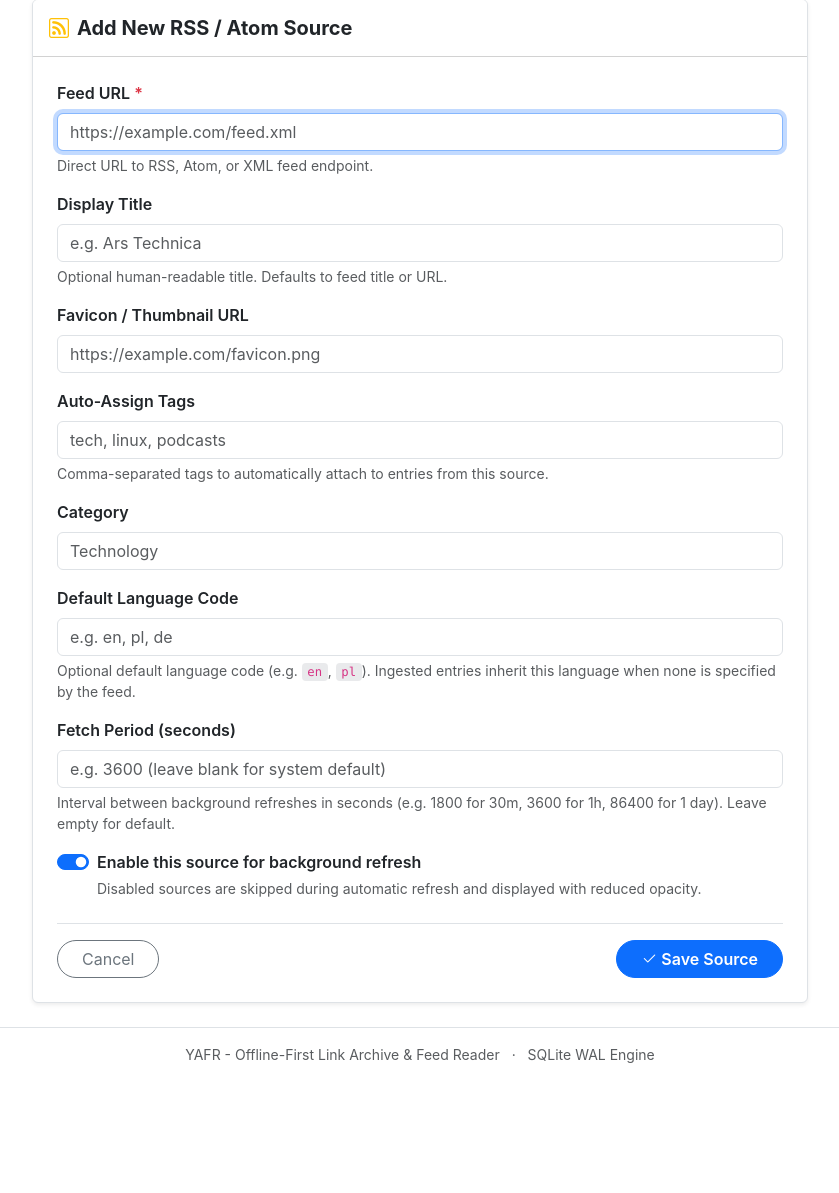
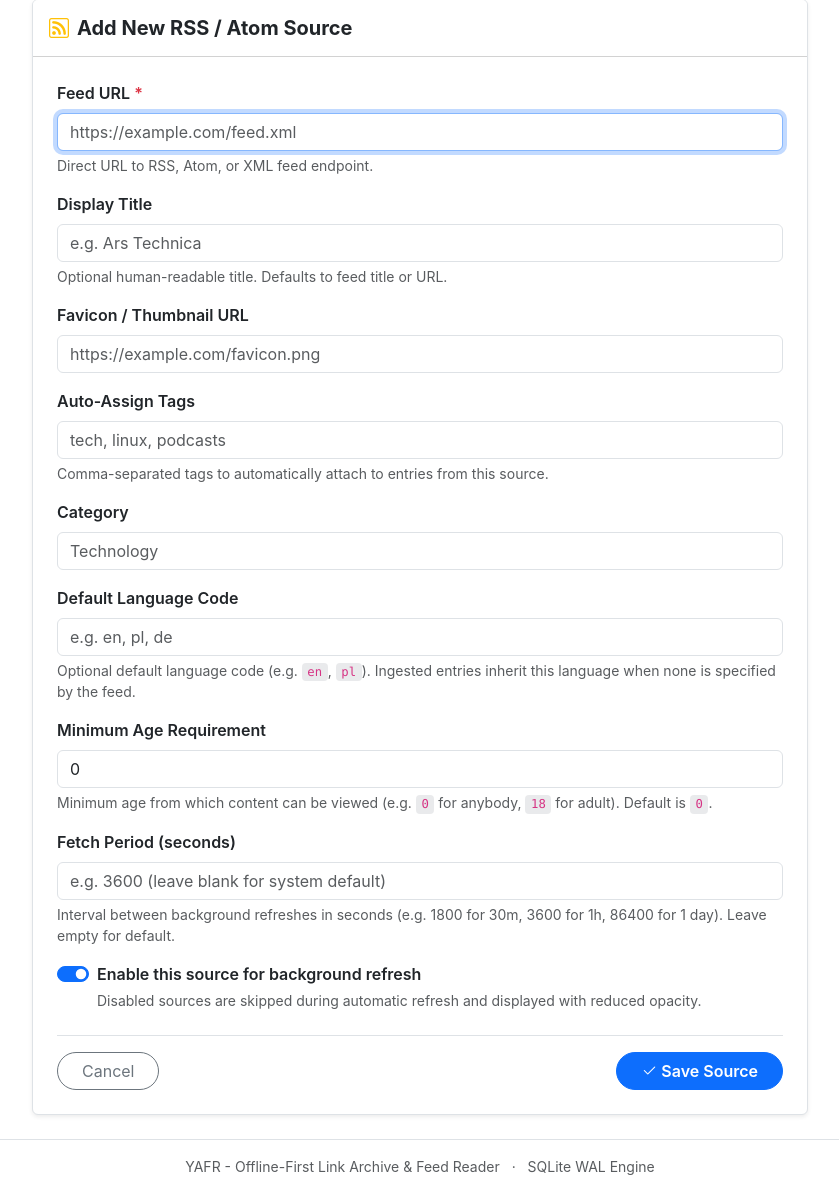
Before and after one commit to rumca-js/yafr_next, a Flask app: page /sources/new/rss in a window 1280 px wide. Shown: the part 154-1347 px from the top of the page, without its empty margins (220-1059 px from the left). Before the commit the page ends 1217 px from the top, so only its background shows below. Run offline with Flask 3, Linux system fonts and the light colour scheme.

Commit message:
Age from source is auto applied to entries

```diff
--- a/yafr/services/source_service.py
+++ b/yafr/services/source_service.py
@@ -302,6 +302,10 @@ class SourceService:
             if not link:
                 continue
 
+            entry_age = item.get("age")
+            if entry_age is None and source is not None:
+                entry_age = source.age if source.age is not None else 0
+
             created_entry = builder.build_and_save(
                 link=link,
                 title=item.get("title"),
@@ -311,6 +315,7 @@ class SourceService:
                 author=item.get("author"),
                 album=item.get("album"),
                 language=item.get("language"),
+                age=entry_age,
                 date_published=item.get("date_published"),
                 tags=item.get("tags") if isinstance(item.get("tags"), list) else None,
                 commit=False,
--- a/yafr/templates/sources/detail.html
+++ b/yafr/templates/sources/detail.html
@@ -96,6 +96,12 @@
               {% if source.language %}
                 <span class="badge bg-secondary-subtle text-secondary border text-uppercase" id="badge-source-language" title="Default Language">
                   <i class="bi bi-translate me-1"></i>{{ source.language }}
+                </span>
+              {% endif %}
+
+              {% if source.age and source.age > 0 %}
+                <span class="badge bg-warning text-dark border" id="badge-source-age" title="Minimum Age {{ source.age }}+">
+                  <i class="bi bi-exclamation-octagon me-1"></i>Age {{ source.age }}+
                 </span>
               {% endif %}
             </div>
--- a/yafr/templates/sources/edit_rss.html
+++ b/yafr/templates/sources/edit_rss.html
@@ -125,6 +125,21 @@
           <div class="form-text">Optional default language code (e.g. <code>en</code>, <code>pl</code>). Ingested entries inherit this language when none is specified by the feed.</div>
         </div>
 
+        <!-- Age Limit -->
+        <div class="mb-3">
+          <label for="age" class="form-label fw-semibold">Minimum Age Requirement</label>
+          <input
+            type="number"
+            name="age"
+            id="age"
+            class="form-control"
+            placeholder="0"
+            min="0"
+            value="{{ source.age if source and source.age is not none else '0' }}"
+          >
+          <div class="form-text">Minimum age from which content can be viewed (e.g. <code>0</code> for anybody, <code>18</code> for adult). Default is <code>0</code>.</div>
+        </div>
+
         <!-- Fetch Period -->
         <div class="mb-3">
           <label for="fetch_period" class="form-label fw-semibold">Fetch Period (seconds)</label>
--- a/yafr/web/routes_sources.py
+++ b/yafr/web/routes_sources.py
@@ -142,6 +142,23 @@ def _parse_fetch_period(raw_value: Any) -> Optional[int]:
         return None
 
 
+def _parse_age(raw_value: Any) -> int:
+    """
+    Parses minimum age from request form data.
+    Defaults to 0 (visible to anybody).
+    """
+    if raw_value is None:
+        return 0
+    val_str = str(raw_value).strip()
+    if not val_str:
+        return 0
+    try:
+        val = int(val_str)
+        return max(0, val)
+    except (ValueError, TypeError):
+        return 0
+
+
 @sources_bp.route("/sources/<int:id>")
 def source_detail(id: int):
     """
@@ -242,6 +259,7 @@ def source_add_rss():
         favicon = request.form.get("favicon", "").strip() or None
         category_name = request.form.get("category_name", "").strip() or None
         language = request.form.get("language", "").strip() or None
+        age = _parse_age(request.form.get("age"))
         fetch_period = _parse_fetch_period(request.form.get("fetch_period"))
 
         if not url:
@@ -262,6 +280,7 @@ def source_add_rss():
             favicon=favicon,
             category_name=category_name,
             language=language,
+            age=age,
             fetch_period=fetch_period,
         )
         flash(f"RSS source '{new_source.title}' created successfully.", "success")
@@ -289,6 +308,7 @@ def source_edit_rss(id: int):
         favicon = request.form.get("favicon", "").strip() or None
         category_name = request.form.get("category_name", "").strip() or None
         language = request.form.get("language", "").strip() or None
+        age = _parse_age(request.form.get("age"))
         fetch_period = _parse_fetch_period(request.form.get("fetch_period"))
 
         source_repo.update_source(
@@ -300,6 +320,7 @@ def source_edit_rss(id: int):
             favicon=favicon,
             category_name=category_name,
             language=language,
+            age=age,
             fetch_period=fetch_period,
         )
         flash(f"Source '{title}' updated successfully.", "success")
@@ -325,6 +346,7 @@ def source_add_email():
         enabled = "enabled" in request.form
         auto_tag = request.form.get("auto_tag", "").strip()
         language = request.form.get("language", "").strip() or None
+        age = _parse_age(request.form.get("age"))
         fetch_period = _parse_fetch_period(request.form.get("fetch_period"))
 
         if not url or not username:
@@ -366,6 +388,7 @@ def source_add_email():
             auto_tag=auto_tag,
             credentials_id=creds.id,
             language=language,
+            age=age,
             fetch_period=fetch_period,
         )
         flash(f"Email source '{new_source.title}' configured successfully.", "success")
@@ -401,6 +424,7 @@ def source_edit_email(id: int):
         enabled = "enabled" in request.form
         auto_tag = request.form.get("auto_tag", "").strip()
         language = request.form.get("language", "").strip() or None
+        age = _parse_age(request.form.get("age"))
         fetch_period = _parse_fetch_period(request.form.get("fetch_period"))
 
         if credentials:
@@ -443,6 +467,7 @@ def source_edit_email(id: int):
             auto_tag=auto_tag,
             credentials_id=credentials.id,
             language=language,
+            age=age,
             fetch_period=fetch_period,
         )
         flash(f"Email source '{title}' updated successfully.", "success")
@@ -468,6 +493,7 @@ def source_add_parse():
         enabled = "enabled" in request.form
         auto_tag = request.form.get("auto_tag", "").strip()
         language = request.form.get("language", "").strip() or None
+        age = _parse_age(request.form.get("age"))
         fetch_period = _parse_fetch_period(request.form.get("fetch_period"))
 
         if not url:
@@ -482,6 +508,7 @@ def source_add_parse():
             enabled=enabled,
             auto_tag=auto_tag,
             language=language,
+            age=age,
             fetch_period=fetch_period,
         )
         flash(f"Parse source '{new_source.title}' configured successfully.", "success")
@@ -508,6 +535,7 @@ def source_edit_parse(id: int):
         enabled = "enabled" in request.form
         auto_tag = request.form.get("auto_tag", "").strip()
         language = request.form.get("language", "").strip() or None
+        age = _parse_age(request.form.get("age"))
         fetch_period = _parse_fetch_period(request.form.get("fetch_period"))
 
         source_repo.update_source(
@@ -518,6 +546,7 @@ def source_edit_parse(id: int):
             enabled=enabled,
             auto_tag=auto_tag,
             language=language,
+            age=age,
             fetch_period=fetch_period,
         )
         flash(f"Parse source '{title}' updated successfully.", "success")
```
Also changed, not shown: tests/test_entry_builder.py (+2 -0 lines), tests/test_sources.py (+6 -0 lines), yafr/templates/sources/edit_email.html (+15 -0 lines), yafr/templates/sources/edit_parse.html (+15 -0 lines), yafr/web/routes_entries.py (+5 -5 lines).
